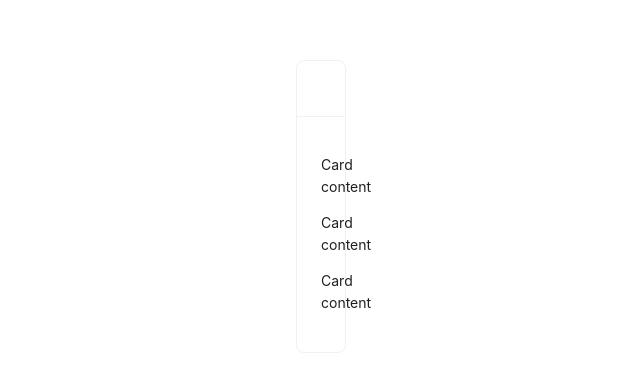
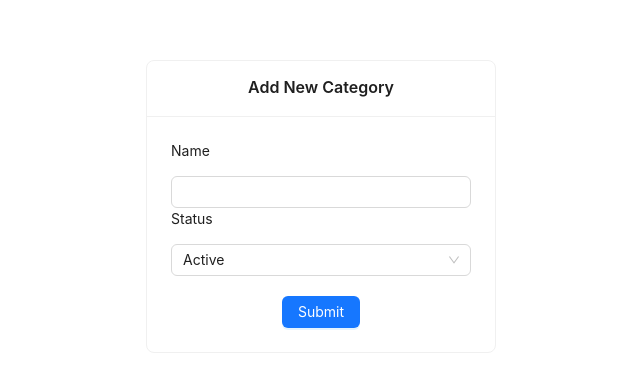
Before and after one commit to RevoU-FSSE-2/week-13-sanhendrindp, a React (Vite) app in the folder react-app/: page /category/new in a window 1280 px wide. Shown: the part 194-586 px from the top of the page, without its empty margins (319-959 px from the left). Built offline with nearby package versions, Linux system fonts and the light colour scheme.

Commit message:
feat: :sparkles: Create form for add new category
Form for add new category is finish, but still can't send respond for POST

```diff
--- /dev/null
+++ b/react-app/src/components/CategoryForm/categoryFormSchema.ts
@@ -0,0 +1,11 @@
+import * as yup from "yup";
+
+export const initialValues = {
+  name: "",
+  is_active: true,
+};
+
+export const validationSchema = yup.object({
+  name: yup.string().required("Name is required"),
+  is_active: yup.boolean().required("Choose Active or Deactive"),
+});
--- a/react-app/src/components/CategoryForm/index.tsx
+++ b/react-app/src/components/CategoryForm/index.tsx
@@ -1,12 +1,74 @@
-import { Card } from "antd";
+import { Card, Typography, Input, Select, Button } from "antd";
+import { useFormik } from "formik";
+import { initialValues, validationSchema } from "./categoryFormSchema";
+import { CategoryForm as CategoryFormProps } from "../../types";
 
-const CategoryForm = () => {
+interface Props {
+  onSubmit: (values: CategoryFormProps) => void;
+}
+
+const CategoryForm = ({ onSubmit }: Props) => {
+  const handleSubmit = (values: CategoryFormProps) => {
+    onSubmit(values);
+  };
+
+  const formMik = useFormik({
+    initialValues: initialValues,
+    onSubmit: handleSubmit,
+    validationSchema: validationSchema,
+  });
+
   return (
     <>
-      <Card title={"Category Form"} bordered style={{ width: "50px" }}>
-        <p>Card content</p>
-        <p>Card content</p>
-        <p>Card content</p>
+      <Card title={"Add New Category"} bordered style={{ width: "350px" }}>
+        <form onSubmit={formMik.handleSubmit}>
+          <div>
+            <Typography.Paragraph style={{ textAlign: "left" }}>
+              {"Name"}
+            </Typography.Paragraph>
+            <Input
+              name={"name"}
+              value={formMik.values.name}
+              onChange={formMik.handleChange("name")}
+              status={formMik.errors.name && "error"}
+            />
+            {formMik.errors.name && (
+              <Typography.Paragraph>{formMik.errors.name}</Typography.Paragraph>
+            )}
+          </div>
+          <div>
+            <Typography.Paragraph style={{ textAlign: "left" }}>
+              {"Status"}
+            </Typography.Paragraph>
+            <Select
+              style={{ width: "300px", textAlign: "left" }}
+              value={formMik.values.is_active}
+              onChange={(value) => formMik.setFieldValue("is_active", value)}
+              options={[
+                {
+                  value: true,
+                  label: "Active",
+                },
+                {
+                  value: false,
+                  label: "Deactive",
+                },
+              ]}
+            ></Select>
+            {formMik.errors.is_active && (
+              <Typography.Paragraph>
+                {formMik.errors.is_active}
+              </Typography.Paragraph>
+            )}
+          </div>
+          <Button
+            type={"primary"}
+            htmlType={"submit"}
+            style={{ marginTop: 20 }}
+          >
+            Submit
+          </Button>
+        </form>
       </Card>
     </>
   );
--- a/react-app/src/containers/CategoryList/index.tsx
+++ b/react-app/src/containers/CategoryList/index.tsx
@@ -14,7 +14,7 @@ const CategoryList = () => {
     method: "GET",
     headers: {
       Authorization:
-        "eyJhbGciOiJIUzI1NiIsInR5cCI6IkpXVCJ9.eyJpZCI6Ijg1YzIwMjM3LTkyN2QtNGNjZi1iZDUyLWQ1NGE2Y2Y5ZWE3MCIsImlhdCI6MTY5NTM0NzgzOCwiZXhwIjoxNjk1MzY5NDM4fQ.gevF4I3ADJD9I3kb9dm0XIpXFdAJEZBopdwo0xyekwE",
+        "eyJhbGciOiJIUzI1NiIsInR5cCI6IkpXVCJ9.eyJpZCI6Ijg1YzIwMjM3LTkyN2QtNGNjZi1iZDUyLWQ1NGE2Y2Y5ZWE3MCIsImlhdCI6MTY5NTM3NDMyMywiZXhwIjoxNjk1Mzk1OTIzfQ.wxmY-3yYHMf2pxhelTKkbqxviVspTbcL6qDvMVFJdDA",
     },
   };
 
@@ -67,6 +67,18 @@ const CategoryList = () => {
   return (
     <>
       <h1>List of Category</h1>
+      <div
+        style={{
+          display: "flex",
+          justifyContent: "left",
+          alignItems: "center",
+          marginBottom: "20px",
+        }}
+      >
+        <Button type={"primary"} onClick={() => navigate("/category/new")}>
+          Add Category
+        </Button>
+      </div>
       <CategoryListComponent columns={columns} data={categories} />
     </>
   );
--- a/react-app/src/containers/CategoryNew/index.tsx
+++ b/react-app/src/containers/CategoryNew/index.tsx
@@ -1,9 +1,30 @@
 import { CategoryForm } from "../../components";
+import { useNavigate } from "react-router-dom";
+import { CategoryForm as CategoryFormProps } from "../../types";
 
 const CategoryNew = () => {
+  const navigate = useNavigate();
+
+  const onSubmit = async (values: CategoryFormProps) => {
+    try {
+      const fetching = await fetch(
+        "https://mock-api.arikmpt.com/api/category/create",
+        {
+          method: "POST",
+          headers: { "Content-Type": "application/json" },
+          body: JSON.stringify(values),
+        }
+      );
+      await fetching.json();
+      navigate("/category");
+    } catch (error) {
+      alert(error);
+    }
+  };
+
   return (
     <>
-      <CategoryForm />
+      <CategoryForm onSubmit={onSubmit} />
     </>
   );
 };
--- a/react-app/src/types/index.ts
+++ b/react-app/src/types/index.ts
@@ -10,3 +10,5 @@ export interface GetCategoryResponse {
   total_item: number;
   total_page: number;
 }
+
+export type CategoryForm = Omit<Category, "id">;
```
